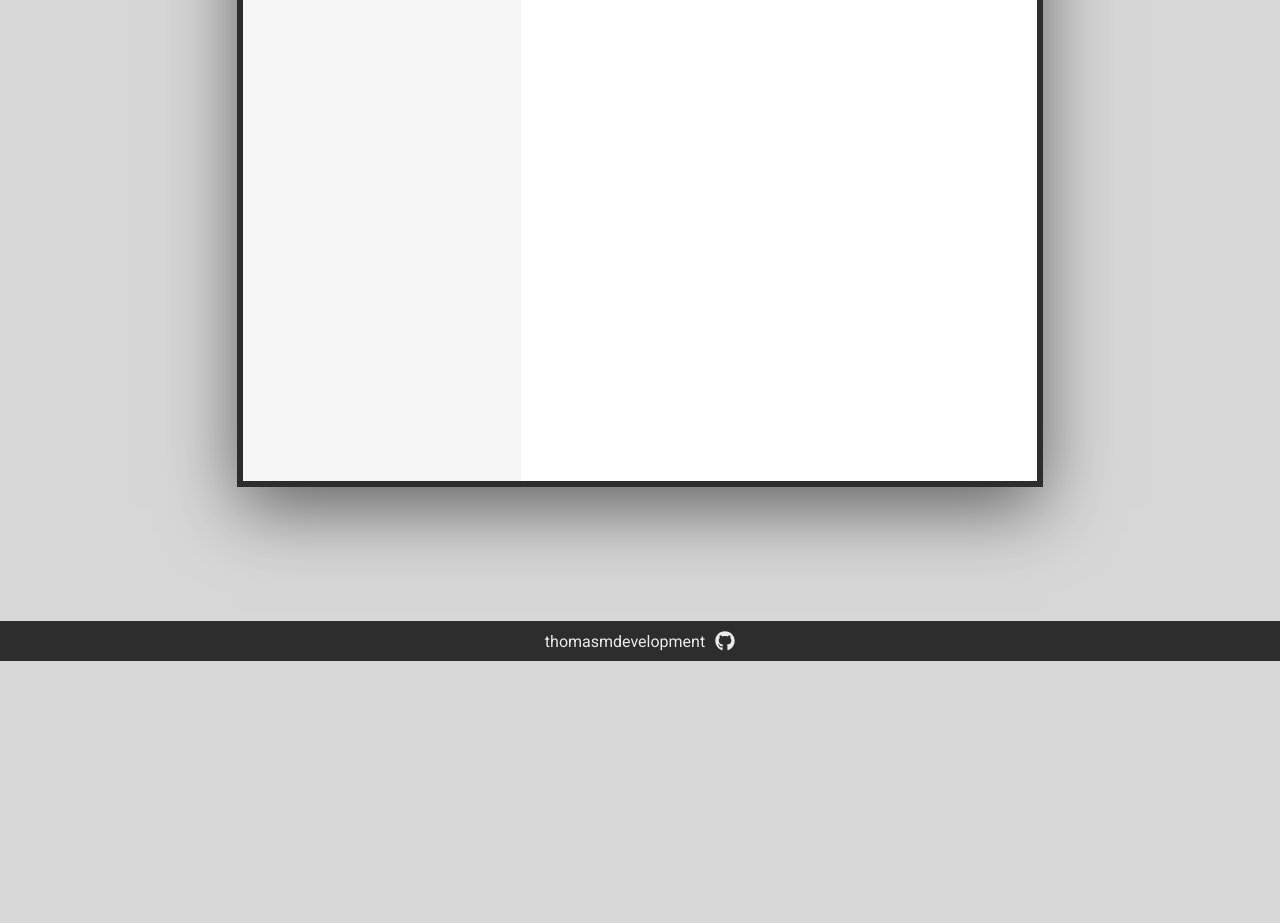
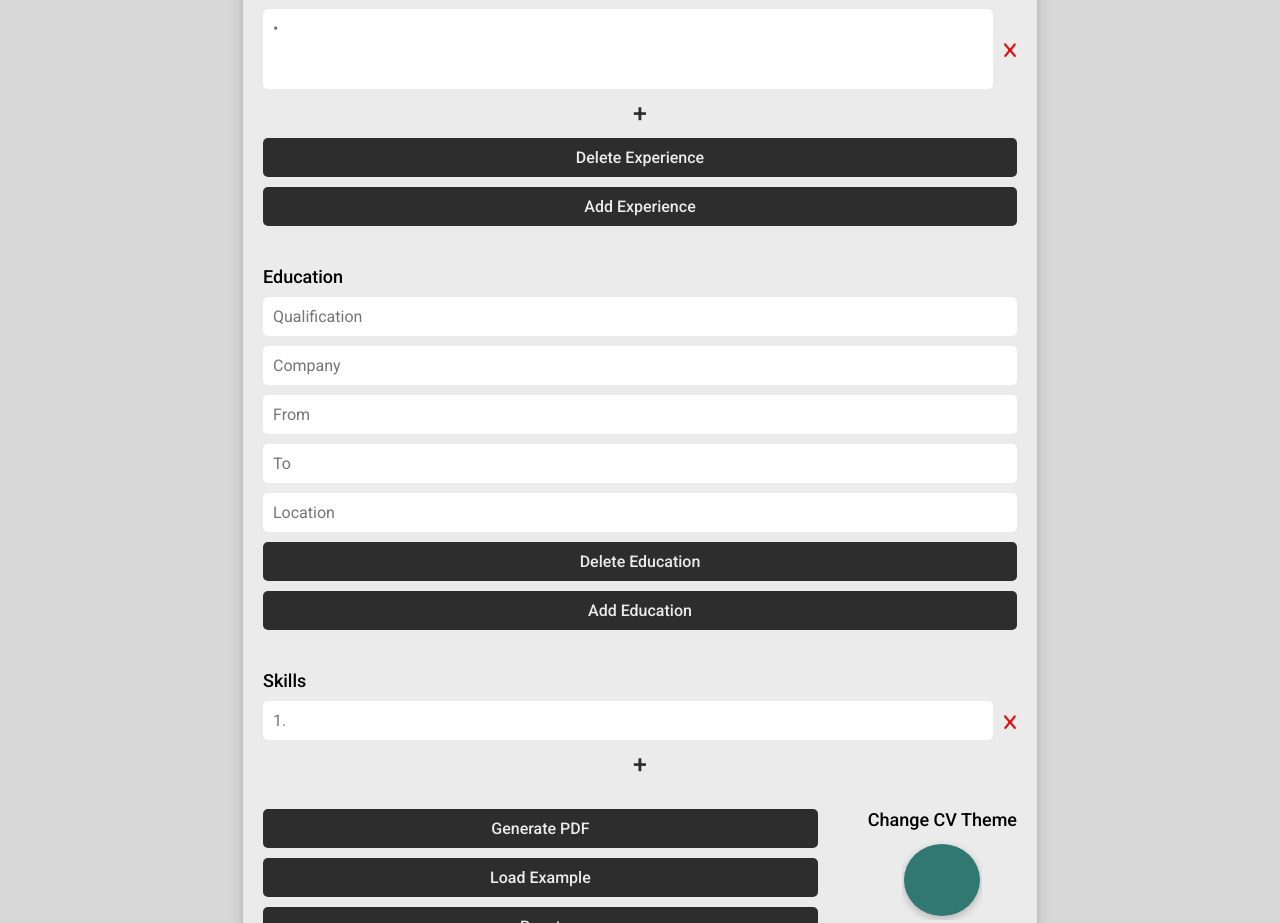
Before and after one commit to thomasmartindev/cv-creator, a React (Vite) app: page / in a window 1280 px wide. Shown: the part 780-1703 px from the top of the page. Before the commit the page ends 1441 px from the top, so only its background shows below. Built offline with nearby package versions, Linux system fonts and the light colour scheme.

Commit message:
Create form logic

```diff
--- a/src/components/Main.jsx
+++ b/src/components/Main.jsx
@@ -1,8 +1,13 @@
+import { Form } from './Form/Form'
 import { CV } from './CV/CV'
-import { createContext, useState } from 'react'
+import { createContext, useRef, useState } from 'react'
 import styled from 'styled-components'
+import { exampleCV } from './utilities/exampleCV'
 import { emptyCV } from './utilities/emptyCV'
 import Theme from '../theme/Theme'
+import { useReactToPrint } from 'react-to-print'
+import produce from 'immer'
+import { v4 as uuidv4 } from 'uuid'
 
 export const MainContext = createContext()
 
@@ -10,15 +15,97 @@ export const Main = () => {
   const [cv, setCV] = useState(emptyCV)
   const [theme, setTheme] = useState(Theme.green)
 
+  const addExperience = () => {
+    setCV(produce(cv, draft => {
+      draft.experience.push({
+        company: '',
+        from: '',
+        id: uuidv4(),
+        location: '',
+        position: '',
+        summary: [
+          {
+            id: uuidv4(),
+            text: ''
+          }
+        ],
+        to: ''
+      })
+    }))
+  }
+
+  const addEducation = () => {
+    setCV(produce(cv, draft => {
+      draft.education.push({
+        from: '',
+        id: uuidv4(),
+        institution: '',
+        location: '',
+        qualification: '',
+        to: ''
+      })
+    }))
+  }
+
+  const addSkill = () => {
+    setCV(produce(cv, draft => {
+      draft.skills.push({
+        id: uuidv4(),
+        skill: ''
+      })
+    }))
+  }
+
+  const deleteExperience = index => {
+    setCV(produce(cv, draft => {
+      draft.experience.splice(index, 1)
+    }))
+  }
+
+  const deleteEducation = index => {
+    setCV(produce(cv, draft => {
+      draft.education.splice(index, 1)
+    }))
+  }
+
+  const deleteSkill = index => {
+    setCV(produce(cv, draft => {
+      draft.skills.splice(index, 1)
+    }))
+  }
+
+  const componentRef = useRef()
+  const generatePDF = useReactToPrint({
+    content: () => componentRef.current
+  })
+
+  const loadExample = () => setCV(exampleCV)
+  const resetCV = () => setCV(emptyCV)
+
   return (
     <Container>
       <MainContext.Provider
         value={{
           cv,
+          deleteEducation,
+          deleteExperience,
+          deleteSkill,
+          setCV,
+          setTheme,
           theme
         }}
       >
-        <CV />
+        <Form
+          addEducation={addEducation}
+          addExperience={addExperience}
+          addSkill={addSkill}
+          generatePDF={generatePDF}
+          loadExample={loadExample}
+          resetCV={resetCV}
+        />
+        <CV
+          ref={componentRef}
+        />
       </MainContext.Provider>
     </Container>
   )
@@ -29,10 +116,10 @@ const Container = styled.main`
   display: flex;
   justify-content: space-between;
   margin: 0 auto;
-  max-width: 1800px;
+  max-width: 1600px;
   padding: 4rem 8rem;
 
-  @media (max-width: 1600px) {
+  @media (max-width: 1400px) {
     align-items: center;
     flex-direction: column;
     row-gap: 4rem;
```
